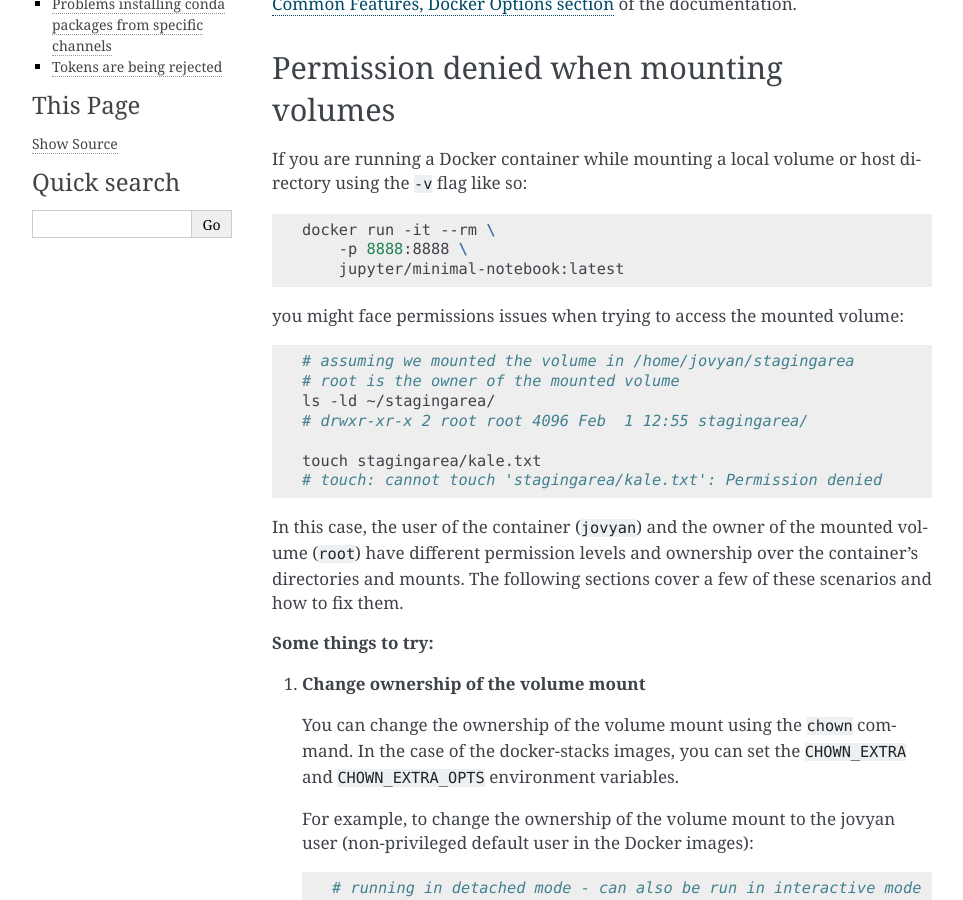
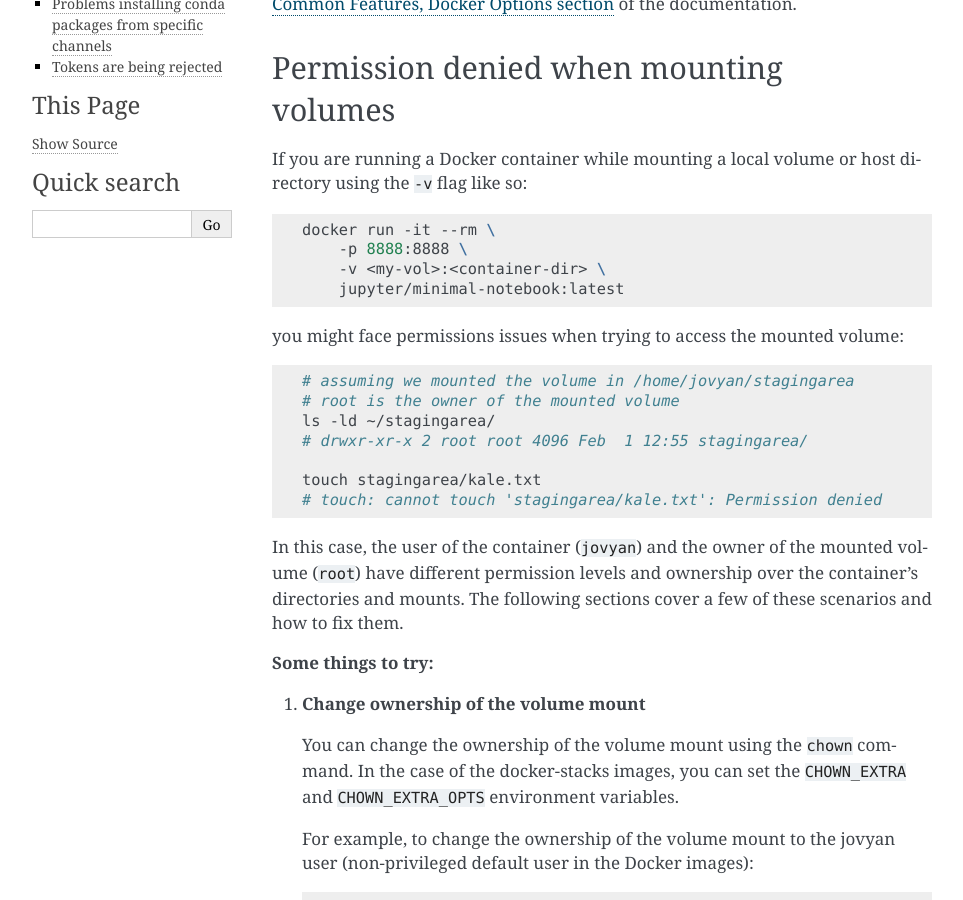
Before and after one commit to jupyter/docker-stacks, a Sphinx documentation site: the page built from docs/using/troubleshooting.md, in a window 1280 px wide and 900 px high, scrolled down 332 px. Shown: the whole window, without its empty margins (148-1111 px from the left). Built offline with Sphinx 7.4.7, drawn with Linux system fonts in a browser that asks for light colours.

Commit message:
Update docs/using/troubleshooting.md

````diff
--- a/docs/using/troubleshooting.md
+++ b/docs/using/troubleshooting.md
@@ -13,6 +13,7 @@ If you are running a Docker container while mounting a local volume or host dire
 ```bash
 docker run -it --rm \
     -p 8888:8888 \
+    -v <my-vol>:<container-dir> \
     jupyter/minimal-notebook:latest
 ```
 
````
